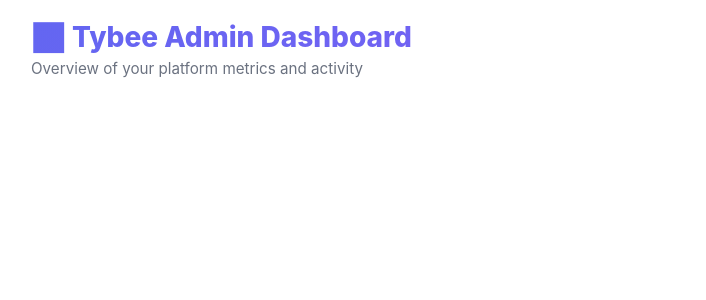
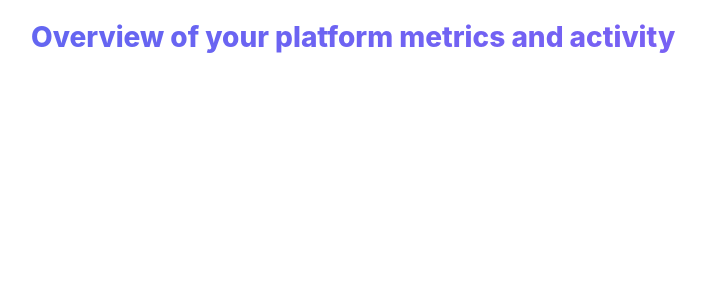
Before and after one commit to gamn2090/tybee-be, a Django app: template templates/admin/index.html in a window 1280 px wide. Shown: the part 59-359 px from the top of the page, without its empty margins (9-715 px from the left). Run offline with Django 5.2, Linux system fonts and the light colour scheme; the template is opened without the code that fills it, so the values that code supplies are empty; parts of the project's set-up code (start-up, migrations or seed data) failed here and were passed over; some libraries are stand-ins or nearby versions.

Commit message:
Updated admin dashboard

```diff
--- a/templates/admin/index.html
+++ b/templates/admin/index.html
@@ -162,8 +162,8 @@
 
 <div class="tybee-dashboard">
     <div class="tybee-dashboard-header">
-        <h1>📊 Tybee Admin Dashboard</h1>
-        <p>Overview of your platform metrics and activity</p>
+        {% comment %} <h1>📊 Tybee Admin Dashboard</h1> {% endcomment %}
+        <h1>Overview of your platform metrics and activity</h1>
     </div>
 
     <!-- Stats Cards -->
--- a/tybee_backend/admin/site.py
+++ b/tybee_backend/admin/site.py
@@ -5,7 +5,7 @@ class TybeeAdminSite(AdminSite):
 
     site_header = "Tybee Admin Dashboard"
     site_title = "Tybee Admin Dashboard"
-    index_title = "Welcome to Tybee Admin Dashboard"
+    index_title = "Dashboard"
 
 
 tybee_admin_site = TybeeAdminSite(name="tybee_admin")
--- a/tybee_backend/settings.py
+++ b/tybee_backend/settings.py
@@ -15,8 +15,8 @@ from django.utils.translation import gettext_lazy as _
 from tybee_backend.admin.navigation import NAVIGATION
 
 UNFOLD = {
-    "SITE_TITLE": "Tybee Admin Dashboard",
-    "SITE_HEADER": "Tybee Admin Dashboard",
+    "SITE_TITLE": "Tybee Admin",
+    "SITE_HEADER": "Tybee Admin",
     "SITE_SYMBOL": "travel_explore",
     "DASHBOARD_CALLBACK": "tybee_backend.admin.dashboard.dashboard_callback",
     "LOGIN": {
```
Also changed, not shown: tybee_backend/urls.py (+6 -8 lines).
